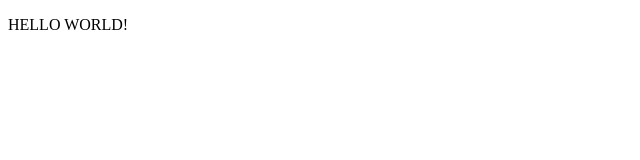
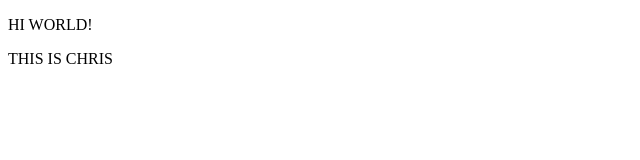
Before and after one commit to cwoolcott/test_revert, a plain HTML site: page index.html in a window 1280 px wide. Shown: the whole page, without its empty margins (0-640 px from the left). Drawn offline with Linux system fonts and the light colour scheme.

Commit message:
hi world text

```diff
--- a/index.html
+++ b/index.html
@@ -9,7 +9,8 @@
 </head>
 
 <body>
-    <p>HELLO WORLD!</p>
+    <p>HI WORLD!</p>
+    <p>THIS IS CHRIS</p>
 </body>
 
 </html>
```
